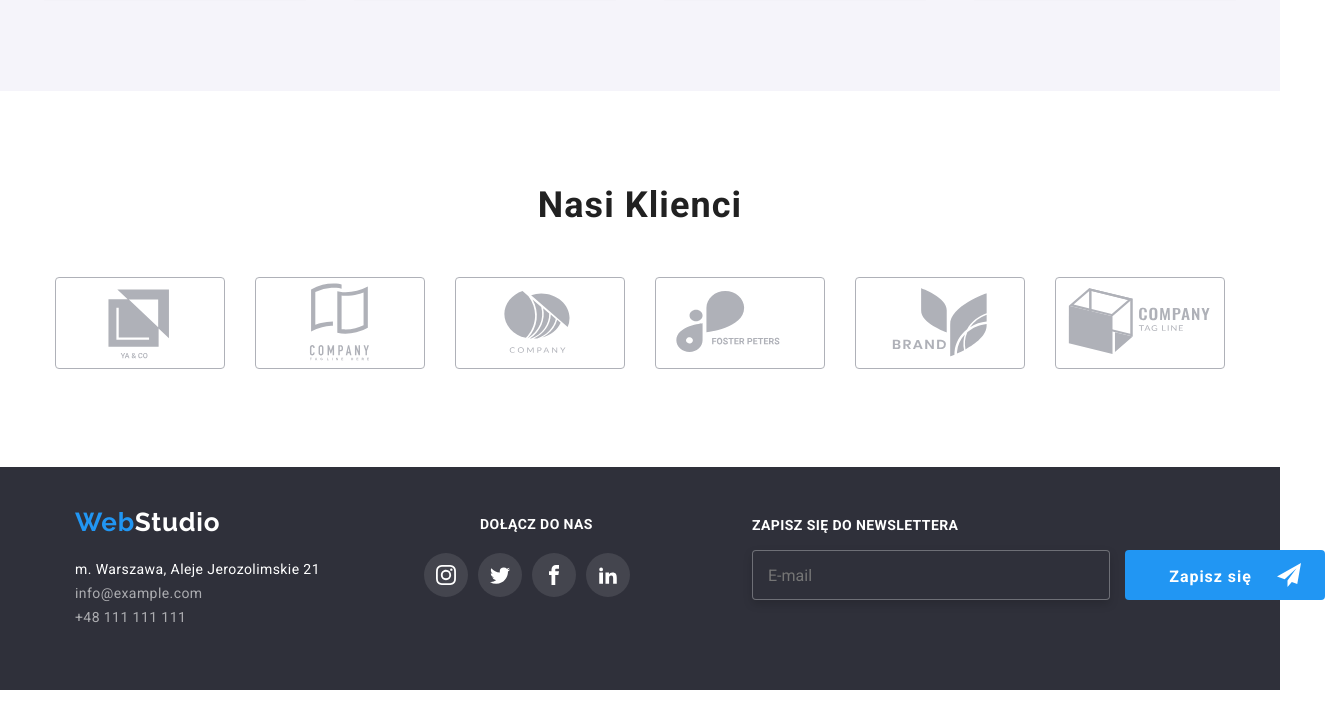
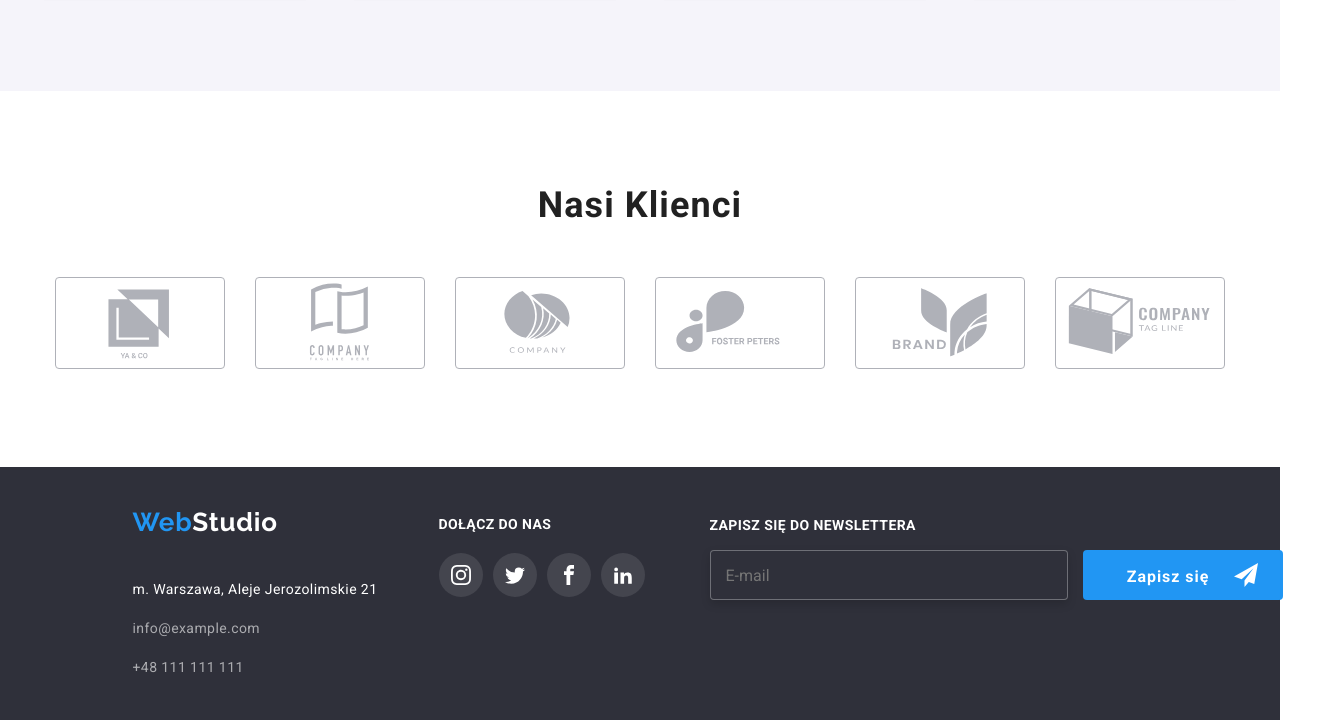
Before and after one commit to MarcinT82/goit-markup-hw-08, a plain HTML site: page index.html in a window 1280 px wide. Shown: the part 2275-2995 px from the top of the page, 1325 px wide, since content can reach past the window. Before the commit the page ends 2965 px from the top, so only its background shows below. Drawn offline with nearby package versions, Linux system fonts and the light colour scheme.

Commit message:
improving-footer

```diff
--- a/sass/components/_footer-main.scss
+++ b/sass/components/_footer-main.scss
@@ -25,13 +25,15 @@
     padding: 0;
     display: flex;
     flex-direction: column;
+    @include desktop {
+      padding-left: 100px;
+    }
   }
   &__box {
     padding: 40px 0px 20px 150px;
 
     @include desktop {
-      padding: 40px 0 20px 100px;
-      margin-right: auto;
+      padding: 40px 0 40px 15px;
     }
   }
   &__logo {
@@ -56,6 +58,9 @@
   &__address {
     padding: 0 100px;
     margin-right: 0;
+    @include desktop {
+      padding: 0 0 0 15px;
+    }
   }
   &__details {
     color: var(--white);
@@ -73,7 +78,10 @@
     align-items: center;
     gap: 10px;
     @include desktop {
-      display: block;
+      display: flex;
+      flex-direction: column;
+      align-items: flex-start;
+      gap: 15px;
     }
   }
   &__links {
@@ -100,15 +108,15 @@
 .icons-block {
   display: flex;
   flex-direction: column;
-  align-items: center;
   padding: 0 40px 0 0;
 
   @include desktop {
     width: 231px;
-    padding: 0 80px 0 0;
+    padding-left: 30px;
   }
   &__heading {
     padding: auto;
+    width: 113px;
   }
   &__text {
     font-family: "Roboto";
@@ -119,11 +127,11 @@
     letter-spacing: 0.03em;
     text-transform: uppercase;
     color: var(--white);
-    padding: 50px 0px 20px 20px;
+    padding: 50px 0px 20px 0px;
   }
   &__list {
     display: flex;
-    justify-content: center;
+
     list-style: none;
     margin: auto;
     padding-left: 0;
```
Also changed, not shown: css/main.min.css, 1 other file.
